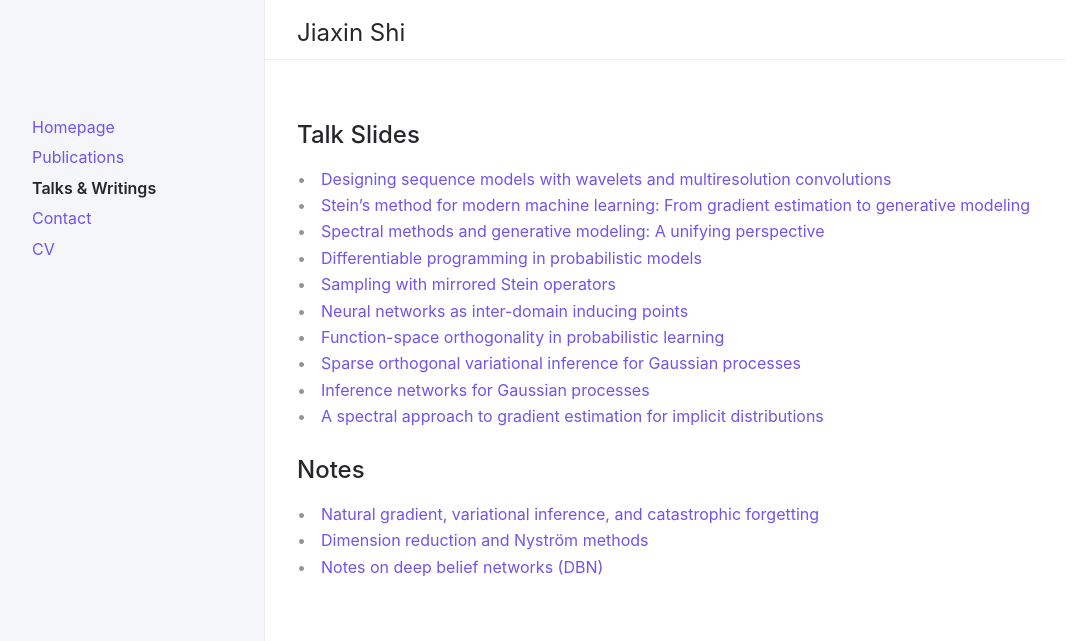
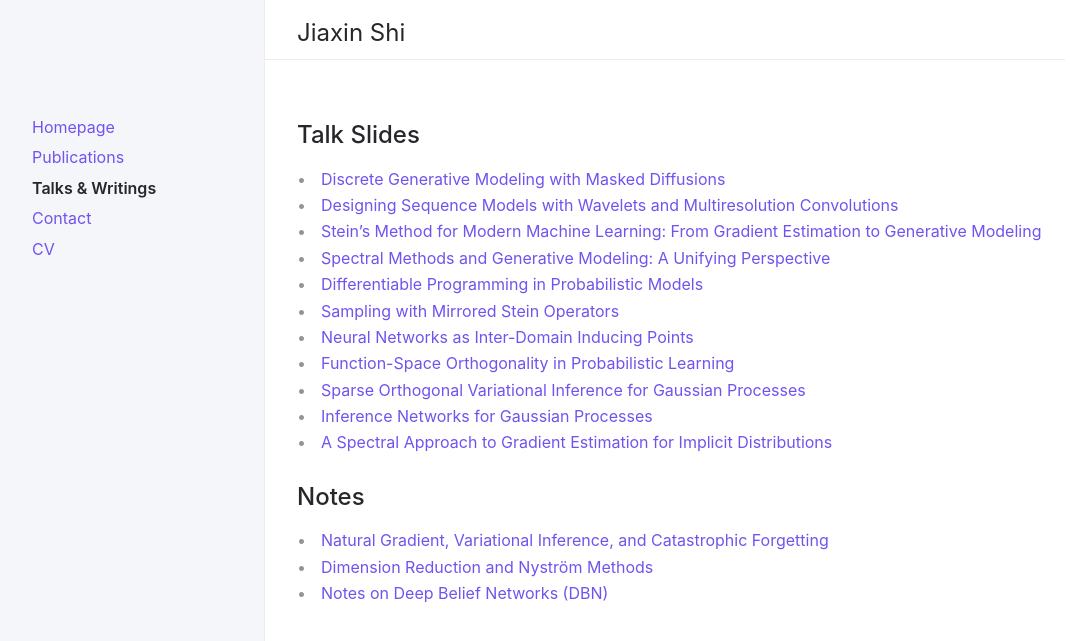
Before and after one commit to thjashin/thjashin.github.io, a Jekyll site: the page built from writings.md, in a window 1280 px wide. Shown: the top 641 px of the page, without its empty margins (91-1163 px from the left). Built offline with Jekyll 4.4.1, drawn with Linux system fonts in a browser that asks for light colours.

Commit message:
Update writings.md

```diff
--- a/writings.md
+++ b/writings.md
@@ -6,19 +6,20 @@ nav_order: 2
 
 ## Talk Slides
 
-* [Designing sequence models with wavelets and multiresolution convolutions](https://thjashin.github.io/talks/multires-conv-fimi.pdf)
-* [Stein's method for modern machine learning: From gradient estimation to generative modeling](https://thjashin.github.io/talks/ot-berlin-stein-jiaxins.pdf)
-* [Spectral methods and generative modeling: A unifying perspective](https://thjashin.github.io/talks/gen-spectral.pdf)
-* [Differentiable programming in probabilistic models](https://thjashin.github.io/talks/grad-est-apr-2022.pdf)
-* [Sampling with mirrored Stein operators](https://thjashin.github.io/talks/mirror-stein-samplers.pdf)
-* [Neural networks as inter-domain inducing points](https://thjashin.github.io/talks/nn-as-sparse-gp.pdf)
-* [Function-space orthogonality in probabilistic learning](http://ml.cs.tsinghua.edu.cn/~jiaxin/talks/func-orth-fixed.pdf)
-* [Sparse orthogonal variational inference for Gaussian processes](http://ml.cs.tsinghua.edu.cn/~jiaxin/talks/solvegp-aistats.pdf)
-* [Inference networks for Gaussian processes](http://ml.cs.tsinghua.edu.cn/~jiaxin/talks/gpnet-may30.pdf)
-* [A spectral approach to gradient estimation for implicit distributions](http://ml.cs.tsinghua.edu.cn/~jiaxin/talks/ssge-icml-18.pdf)
+* [Discrete Generative Modeling with Masked Diffusions](https://thjashin.github.io/talks/jiaxins_md4_genu.pdf)
+* [Designing Sequence Models with Wavelets and Multiresolution Convolutions](https://thjashin.github.io/talks/multires-conv-fimi.pdf)
+* [Stein's Method for Modern Machine Learning: From Gradient Estimation to Generative Modeling](https://thjashin.github.io/talks/ot-berlin-stein-jiaxins.pdf)
+* [Spectral Methods and Generative Modeling: A Unifying Perspective](https://thjashin.github.io/talks/gen-spectral.pdf)
+* [Differentiable Programming in Probabilistic Models](https://thjashin.github.io/talks/grad-est-apr-2022.pdf)
+* [Sampling with Mirrored Stein Operators](https://thjashin.github.io/talks/mirror-stein-samplers.pdf)
+* [Neural Networks as Inter-Domain Inducing Points](https://thjashin.github.io/talks/nn-as-sparse-gp.pdf)
+* [Function-Space Orthogonality in Probabilistic Learning](http://ml.cs.tsinghua.edu.cn/~jiaxin/talks/func-orth-fixed.pdf)
+* [Sparse Orthogonal Variational Inference for Gaussian Processes](http://ml.cs.tsinghua.edu.cn/~jiaxin/talks/solvegp-aistats.pdf)
+* [Inference Networks for Gaussian Processes](http://ml.cs.tsinghua.edu.cn/~jiaxin/talks/gpnet-may30.pdf)
+* [A Spectral Approach to Gradient Estimation for Implicit Distributions](http://ml.cs.tsinghua.edu.cn/~jiaxin/talks/ssge-icml-18.pdf)
 
 ## Notes
 
-* [Natural gradient, variational inference, and catastrophic forgetting](http://ml.cs.tsinghua.edu.cn/~jiaxin/talks/ngvi-oct7-18.pdf)
-* [Dimension reduction and Nystr&ouml;m methods](http://ml.cs.tsinghua.edu.cn/~jiaxin/talks/dim-red-nystrom.pdf)
-* [Notes on deep belief networks (DBN)](http://ml.cs.tsinghua.edu.cn/~jiaxin/notes/dbn-notes.pdf)
+* [Natural Gradient, Variational Inference, and Catastrophic Forgetting](http://ml.cs.tsinghua.edu.cn/~jiaxin/talks/ngvi-oct7-18.pdf)
+* [Dimension Reduction and Nystr&ouml;m Methods](http://ml.cs.tsinghua.edu.cn/~jiaxin/talks/dim-red-nystrom.pdf)
+* [Notes on Deep Belief Networks (DBN)](http://ml.cs.tsinghua.edu.cn/~jiaxin/notes/dbn-notes.pdf)
```
